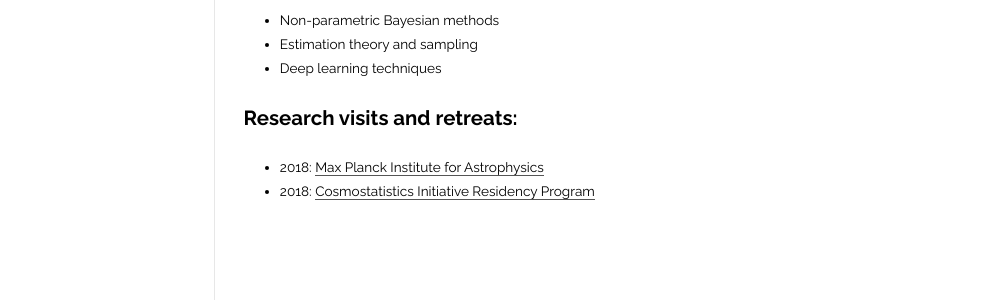
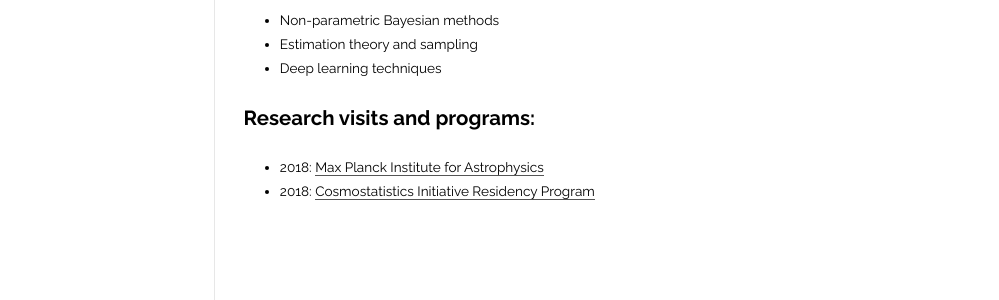
Before and after one commit to moews/moews.github.io, a Jekyll site: the page built from _posts/2017-03-26-research.md, in a window 1280 px wide. Shown: the part 477-777 px from the top of the page, without its empty margins (144-1143 px from the left). Built offline with Jekyll 4.4.1, drawn with Linux system fonts in a browser that asks for light colours.

Commit message:
Update 2017-03-26-research.md

```diff
--- a/_posts/2017-03-26-research.md
+++ b/_posts/2017-03-26-research.md
@@ -22,7 +22,7 @@ My research interests are mostly centered on the intersection of cosmology, astr
 * Deep learning techniques
 
 
-## Research visits and retreats:
+## Research visits and programs:
 
 * 2018: [Max Planck Institute for Astrophysics](http://www.mpa-garching.mpg.de)
 * 2018: [Cosmostatistics Initiative Residency Program](https://cosmostatistics-initiative.org)
```
